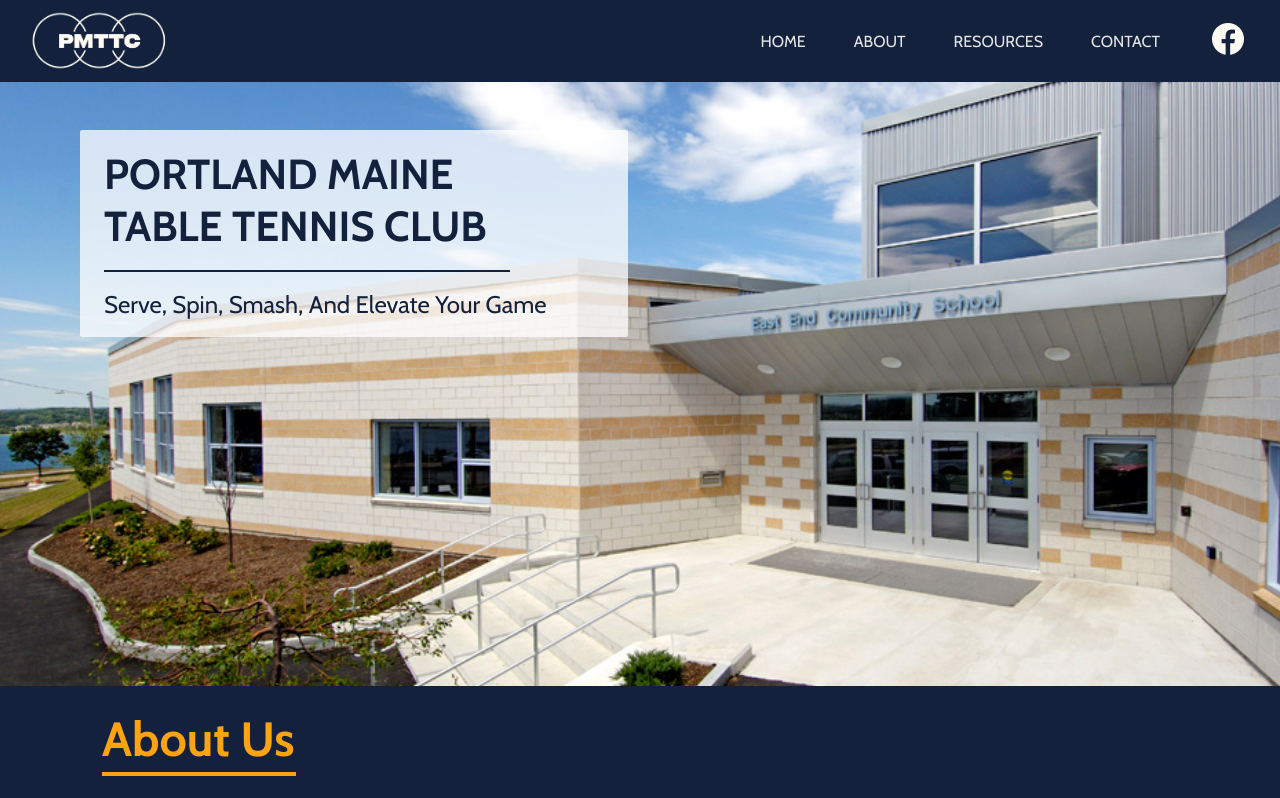
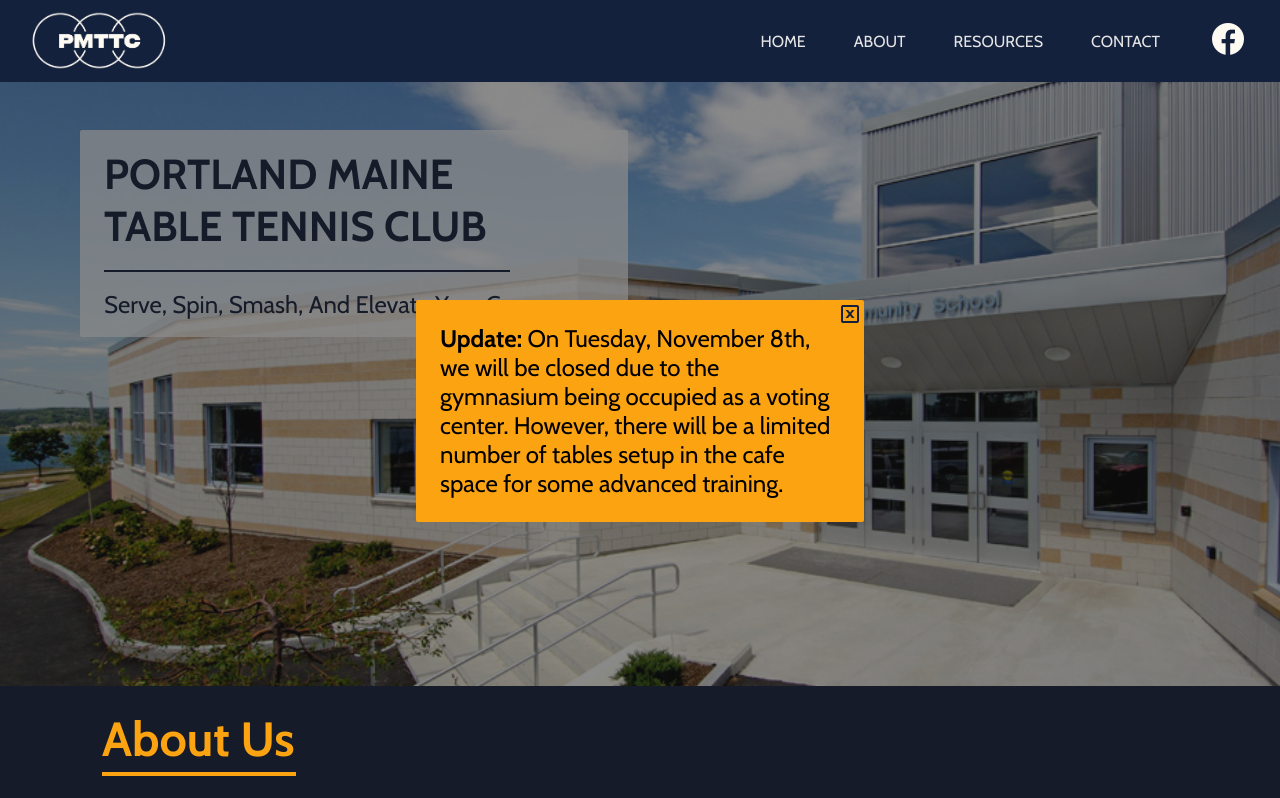
Before and after one commit to taylorwilk/pmttc, an Angular app: page / in a window 1280 px wide. Shown: the top 798 px of the page. Built offline with nearby package versions, Linux system fonts and the light colour scheme.

Commit message:
update custom message

```diff
--- a/src/app/landing-page/landing-page.component.html
+++ b/src/app/landing-page/landing-page.component.html
@@ -1,9 +1,9 @@
-<!-- <div id='modal' class="custom-message">
+<div id='modal' class="custom-message">
   <div class="message-container">
     <button (click)="onClick()"><img src="assets/images/icons/icons8-x-coordinate-24.png" alt=""></button>
-    <p><strong>Update: </strong>On Tuesday, April 28th, we will begin playing at new hours from 6:45 PM to 9:30 PM. This change in hours is to accommodate us moving into the gymnasium where we will have space for more tables.</p>
+    <p><strong>Update: </strong>On Tuesday, November 8th, we will be closed due to the gymnasium being occupied as a voting center.  However, there will be a limited number of tables setup in the cafe space for some advanced training.</p>
   </div>
-</div> -->
+</div>
 <section class="main" id="home">
   <div class="card">
     <p class="p1">Portland Maine<br>Table Tennis Club</p>
```
